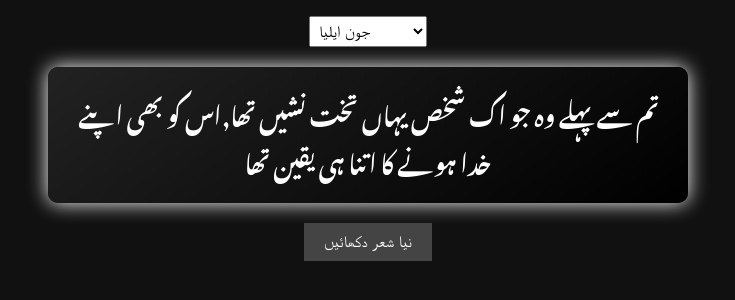
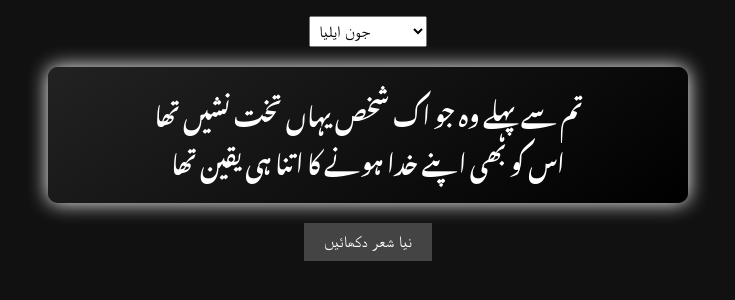
Before and after one commit to kashikumma/Poetry, a plain HTML site: page index.html in a window 1280 px wide. Both pictures are taken after a click on the button "نیا شعر دکھائیں". Shown: the part 132-432 px from the top of the page, without its empty margins (272-1007 px from the left). Drawn offline with Linux system fonts and the light colour scheme; a web font is replaced by a local one.

Commit message:
Update index.html

```diff
--- a/index.html
+++ b/index.html
@@ -63,12 +63,15 @@
       poetSelect.appendChild(option);
     });
 
-    function showRandomPoetry() {
-      const selectedPoet = poetSelect.value;
-      const poems = poetryData[selectedPoet];
-      const randomIndex = Math.floor(Math.random() * poems.length);
-      poetryBox.textContent = poems[randomIndex];
-    }
+   function showRandomPoetry() {
+  const selectedPoet = poetSelect.value;
+  const poems = poetryData[selectedPoet];
+  const randomIndex = Math.floor(Math.random() * poems.length);
+  const poemLines = poems[randomIndex];
+  poetryBox.innerHTML = poemLines.join("<br>");
+}
+
   </script>
 </body>
+
 </html>
```
